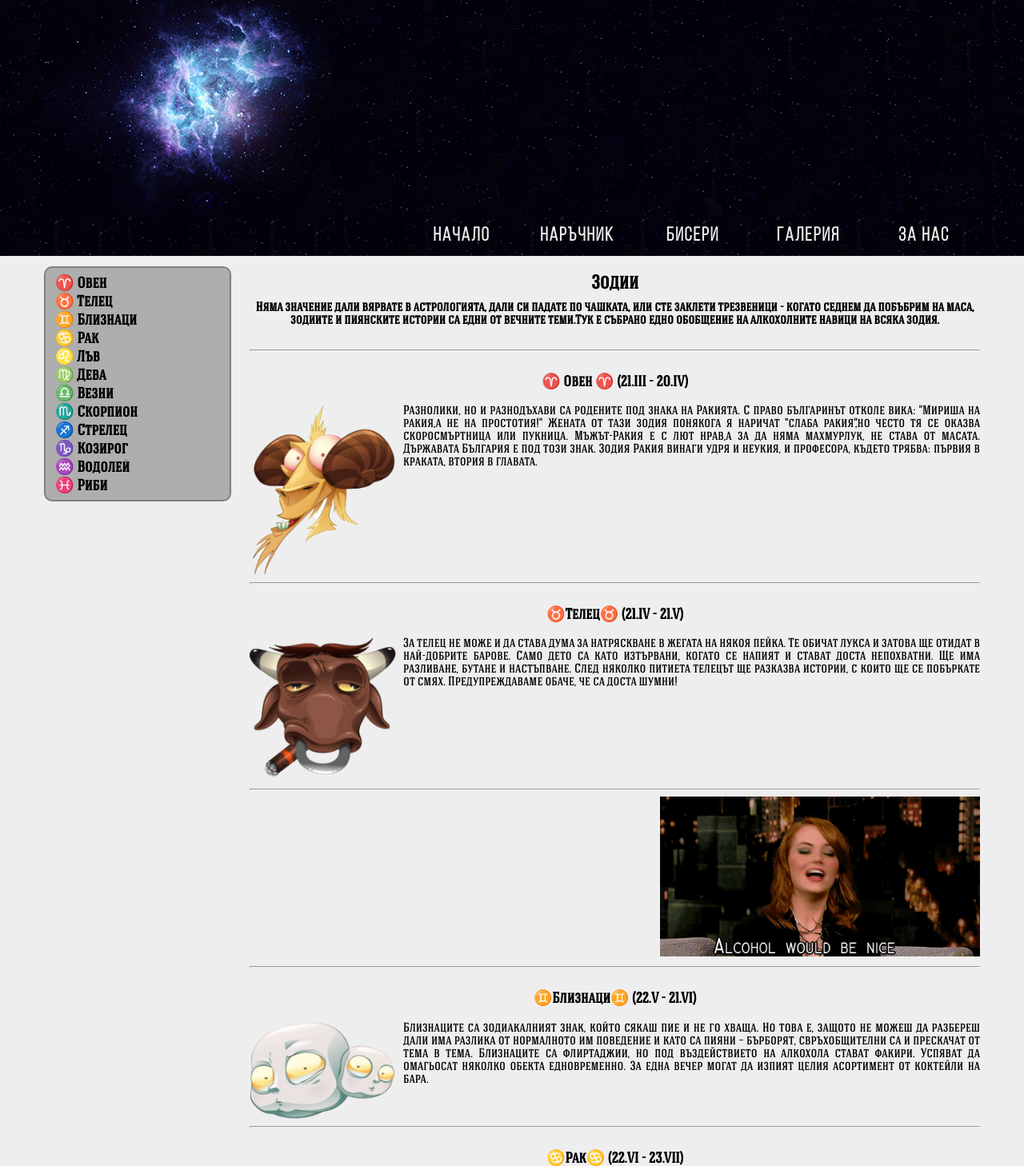
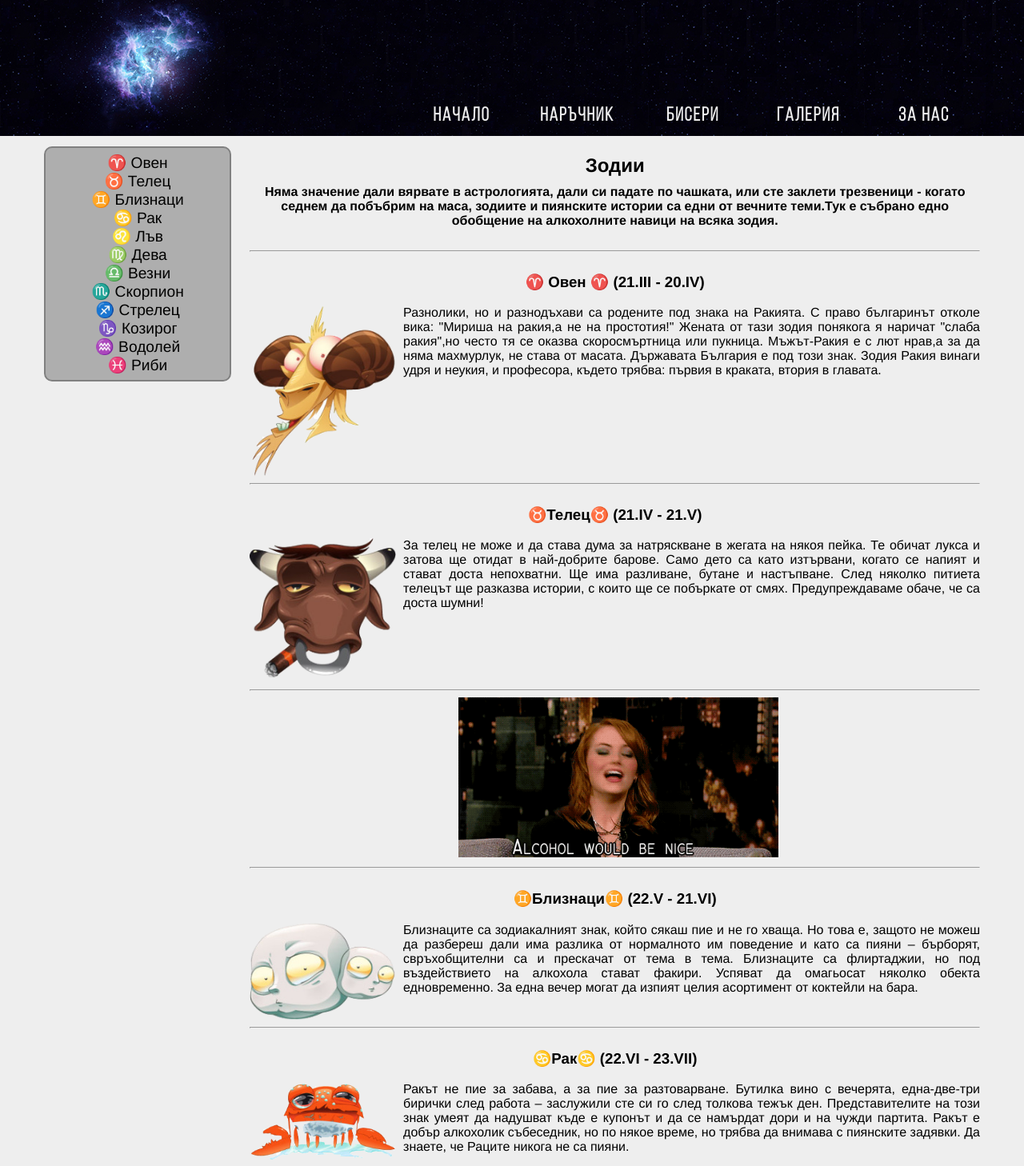
Before and after one commit to rozay/WebFundamentals-HTML-CSS-Teamwork, a PHP site: page /jokes.php in a window 1280 px wide. Shown: the top 1458 px of the page at 80% size. Run offline with PHP 8.4, Linux system fonts and the light colour scheme.

Commit message:
fixed css validation, changed header

```diff
--- a/php template/jokes.php
+++ b/php template/jokes.php
@@ -17,18 +17,18 @@
     <div id="main-wrapper">
             <section id="nav-astro">
                 <ul>
-                    <li><a href="#aries"><div><b><span class="gem">♈</span> Овен</b></div></a></li>
-                    <li><a href="#taurus"><div><b><span class="gem">♉</span> Телец</b></div></a></li>
-                    <li><a href="#gemini"><div><b><span class="gem">♊ </span> Близнаци</b></div></a></li>
-                    <li><a href="#cancer"><div><b><span class="gem">♋</span> Рак</b></div></a></li>
-                    <li><a href="#leo"><div><b><span class="gem">♌</span> Лъв</b></div></a></li>
-                    <li><a href="#virgo"><div><b><span class="gem">♍</span> Дева</b></div></a></li>
-                    <li><a href="#libra"><div><b><span class="gem">♎</span> Везни</b></div></a></li>
-                    <li><a href="#scorpio"><div><b><span class="gem">♏</span> Скорпион</b></div></a></li>
-                    <li><a href="#archer"><div><b><span class="gem">♐</span> Стрелец</b></div></a></li>
-                    <li><a href="#capricorn"><div><b><span class="gem">♑</span> Козирог</b></div></a></li>
-                    <li><a href="#waterman"><div><b><span class="gem">♒</span> Водолей</b></div></a></li>
-                    <li><a href="#fish"><div><b><span class="gem">♓</span> Риби</b></div></a></li>
+                    <li><a href="#aries"><div><span class="gem">♈</span> Овен</div></a></li>
+                    <li><a href="#taurus"><div><span class="gem">♉</span> Телец</div></a></li>
+                    <li><a href="#gemini"><div><span class="gem">♊ </span> Близнаци</div></a></li>
+                    <li><a href="#cancer"><div><span class="gem">♋</span> Рак</div></a></li>
+                    <li><a href="#leo"><div><span class="gem">♌</span> Лъв</div></a></li>
+                    <li><a href="#virgo"><div><span class="gem">♍</span> Дева</div></a></li>
+                    <li><a href="#libra"><div><span class="gem">♎</span> Везни</div></a></li>
+                    <li><a href="#scorpio"><div><span class="gem">♏</span> Скорпион</div></a></li>
+                    <li><a href="#archer"><div><span class="gem">♐</span> Стрелец</div></a></li>
+                    <li><a href="#capricorn"><div><span class="gem">♑</span> Козирог</div></a></li>
+                    <li><a href="#waterman"><div><span class="gem">♒</span> Водолей</div></a></li>
+                    <li><a href="#fish"><div><span class="gem">♓</span> Риби</div></a></li>
                 </ul>
             </section>
 
--- a/php template/styles/style.css
+++ b/php template/styles/style.css
@@ -1,6 +1,6 @@
-body, header, section, article, img, div, svg, span, a, iframe, h1, h2, h3, h4, h5, h6 {
+body, header, section, article, img, div, svg, circle, line, span, a, iframe, h1, h2, h3, h4, h5, h6 {
     box-sizing: border-box;
-    outline: none;
+    outline: none !important;
 }
 
 a:active, a:focus, svg, svg:active, svg:focus {
@@ -24,7 +24,7 @@ body {
     background-image: url(../resources/2.bmp);
     width: 100%;
     margin: 0 auto;
-    font-family: Hagin;
+    font-family: Helvetica;
     font-size: 16px;
 }
 
@@ -63,16 +63,22 @@ header a {
 }
 
 #navigation-wrapper {
+    height: 170px;
     width: 100%;
+    max-width: 1170px;
+    margin: 0 auto;
     overflow: auto;
-    float: left;
+    /*float: left;*/
+    background-image: url(../resources/1.bmp);
+    background-repeat: no-repeat;
 }
 
 
 #navigation-bg {
+    height: 50px;
+    margin-top: 120px;
     width: 100%;
     max-width: 1170px;
-    margin: 0 auto;
 }
 
 #navigation-bg ul {
--- a/php template/styles/styles-about-us.css
+++ b/php template/styles/styles-about-us.css
@@ -11,8 +11,8 @@
     background-color: #1D1D1D;
 }
 #text-main {
-    font-size: 1.05em
     font-family: sans-serif;
+    font-size: 1.05em;
 }
 
 #text-main .text {
--- a/php template/styles/styles-index.css
+++ b/php template/styles/styles-index.css
@@ -34,7 +34,6 @@ h4{
 .homeSection{
     display: inline-block;
     width: 30%;
-    height:465px;
     margin: 1%;
     text-align: center;
     vertical-align: top;
--- a/php template/styles/styles-quotes.css
+++ b/php template/styles/styles-quotes.css
@@ -24,6 +24,11 @@ main h2 {
     border-radius: 10px;
     padding: 3%;
     font-size: 1.2em;
+    text-align: center;
+    list-style: none;
+    border: 2px solid gray;
+    /*padding-left: 5%;*/
+    /*font-weight: bold;*/
 }
 
 section#nav-astro a {
@@ -32,13 +37,11 @@ section#nav-astro a {
 }
 
 #nav-astro a:hover {
-    color: #ff8c00;
+    color: #ffffff;
 }
 
 #nav-astro ul {
-    list-style: none;
-    border: 2px solid gray;
-    padding-left: 5%;
+
 }
 
 #astro {
@@ -46,6 +49,7 @@ section#nav-astro a {
     float: right;
     padding-left: 2%
 }
+
 
 article {
     overflow: auto;
@@ -72,6 +76,13 @@ article>h3 {
 }
 #ema {
     display: block;
+
+}
+
+#ema div {
+    text-align: center;
+    max-width: 100%;
+    float: none;
 }
 
 .laugh>h1 {
--- a/php template/templates/footer.php
+++ b/php template/templates/footer.php
@@ -15,8 +15,24 @@
                 <li>Col-2 Линк 3</li>
             </ul>
         </div>
+
+        <div id="footer-col-2">
+            <ul>
+                <li>Col-2 Линк 1</li>
+                <li>
+                    <a href="http://jigsaw.w3.org/css-validator/check/referer">
+                        <img style="border:0;width:88px;height:31px"
+                             src="http://jigsaw.w3.org/css-validator/images/vcss"
+                             alt="Valid CSS!" />
+                    </a>
+                </li>
+                <li>Col-2 Линк 3</li>
+            </ul>
+        </div>
     </div>
-    <div id="copyright"> Copyright © 2014 Deep Sky Blue. Всички права запазени.</div>
+    <div id="copyright">Copyright © 2014 Deep Sky Blue. Всички права запазени.</div>
+
+
 </div>
 
 <div id="up-to-top" title="Нагоре">
--- a/php template/templates/header.php
+++ b/php template/templates/header.php
@@ -1,6 +1,6 @@
 <div id="header-wrapper">
     <div id="header-logo">
-        <img src="resources/1.bmp" alt="background image"/>
+<!--        <img src="resources/1.bmp" alt="background image"/>-->
     </div>
     <div id="navigation-wrapper">
 
@@ -17,22 +17,41 @@
 
         <div class="site-nav-toggle">
             <div class="mobile-nav-open">
-                <svg x="0px" y="0px" width="35px" height="25px" viewBox="0 0 35 25" enable-background="new 0 0 35 25" xml:space="preserve">
+                <svg x="0px" y="0px" width="50px" height="40px" viewBox="0 0 50 40" enable-background="new 0 0 50 40" xml:space="preserve">
                     <defs></defs>
-                    <line id="topLine" stroke="#ffffff" stroke-width="5" stroke-linecap="round" stroke-linejoin="round" stroke-miterlimit="10" x1="2.5" y1="2.5" x2="32.5" y2="2.5"></line>
-                    <line id="middleLine" stroke="#ffffff" stroke-width="5" stroke-linecap="round" stroke-linejoin="round" stroke-miterlimit="10" x1="2.5" y1="12.5" x2="32.5" y2="12.5"></line>
-                    <line id="bottomLine" stroke="#ffffff" stroke-width="5" stroke-linecap="round" stroke-linejoin="round" stroke-miterlimit="10" x1="2.5" y1="22.5" x2="32.5" y2="22.5"></line>
+                    <line id="open-topLine" stroke="#ffffff" stroke-width="8" stroke-linecap="round" stroke-linejoin="round" stroke-miterlimit="10" x1="4" y1="4" x2="46" y2="4"></line>
+                    <line id="open-middleLine" stroke="#ffffff" stroke-width="8" stroke-linecap="round" stroke-linejoin="round" stroke-miterlimit="10" x1="4" y1="20" x2="46" y2="20"></line>
+                    <line id="open-bottomLine" stroke="#ffffff" stroke-width="8" stroke-linecap="round" stroke-linejoin="round" stroke-miterlimit="10" x1="4" y1="36" x2="46" y2="36"></line>
                 </svg>
             </div>
 
             <div class="mobile-nav-close" style="display: none;">
                 <svg x="0px" y="0px" width="35px" height="25px" viewBox="0 0 35 25" enable-background="new 0 0 35 25" xml:space="preserve">
                     <defs></defs>
-                    <line id="topLine" stroke="#ffffff" stroke-width="5" stroke-linecap="round" stroke-linejoin="round" stroke-miterlimit="10" x1="7.5" y1="2.5" x2="27.5" y2="22.5" class="topLineActive"></line>
-                    <line id="bottomLine" stroke="#ffffff" stroke-width="5" stroke-linecap="round" stroke-linejoin="round" stroke-miterlimit="10" x1="7.5" y1="22.5" x2="27.5" y2="2.5" class="bottomLineActive"></line>
+                    <line id="close-topLine" stroke="#ffffff" stroke-width="5" stroke-linecap="round" stroke-linejoin="round" stroke-miterlimit="10" x1="7.5" y1="2.5" x2="27.5" y2="22.5" class="topLineActive"></line>
+                    <line id="close-bottomLine" stroke="#ffffff" stroke-width="5" stroke-linecap="round" stroke-linejoin="round" stroke-miterlimit="10" x1="7.5" y1="22.5" x2="27.5" y2="2.5" class="bottomLineActive"></line>
                 </svg>
             </div>
         </div>
+
+<!--        <div class="site-nav-toggle">-->
+<!--            <div class="mobile-nav-open">-->
+<!--                <svg x="0px" y="0px" width="35px" height="25px" viewBox="0 0 35 25" enable-background="new 0 0 35 25" xml:space="preserve">-->
+<!--                    <defs></defs>-->
+<!--                    <line id="topLine" stroke="#ffffff" stroke-width="5" stroke-linecap="round" stroke-linejoin="round" stroke-miterlimit="10" x1="2.5" y1="2.5" x2="32.5" y2="2.5"></line>-->
+<!--                    <line id="middleLine" stroke="#ffffff" stroke-width="5" stroke-linecap="round" stroke-linejoin="round" stroke-miterlimit="10" x1="2.5" y1="12.5" x2="32.5" y2="12.5"></line>-->
+<!--                    <line id="bottomLine" stroke="#ffffff" stroke-width="5" stroke-linecap="round" stroke-linejoin="round" stroke-miterlimit="10" x1="2.5" y1="22.5" x2="32.5" y2="22.5"></line>-->
+<!--                </svg>-->
+<!--            </div>-->
+<!---->
+<!--            <div class="mobile-nav-close" style="display: none;">-->
+<!--                <svg x="0px" y="0px" width="35px" height="25px" viewBox="0 0 35 25" enable-background="new 0 0 35 25" xml:space="preserve">-->
+<!--                    <defs></defs>-->
+<!--                    <line id="topLine" stroke="#ffffff" stroke-width="5" stroke-linecap="round" stroke-linejoin="round" stroke-miterlimit="10" x1="7.5" y1="2.5" x2="27.5" y2="22.5" class="topLineActive"></line>-->
+<!--                    <line id="bottomLine" stroke="#ffffff" stroke-width="5" stroke-linecap="round" stroke-linejoin="round" stroke-miterlimit="10" x1="7.5" y1="22.5" x2="27.5" y2="2.5" class="bottomLineActive"></line>-->
+<!--                </svg>-->
+<!--            </div>-->
+<!--        </div>-->
 
 
         <nav id="navigation-mobile">
```
Also changed, not shown: other parts of php template/styles/style.css (+27 -7 lines), php template/styles/style-guide.css (+3 -4 lines), php template/resources/1 - Copy.bmp (added), php template/resources/1.bmp, php template/resources/Originals/1.bmp (added), php template/resources/images/Originals/gallery.jpg (added), php template/resources/images/Originals/text.png (added), php template/resources/images/gallery.jpg, php template/resources/images/text.png, php template/styles/baguetteBox.min.css.
